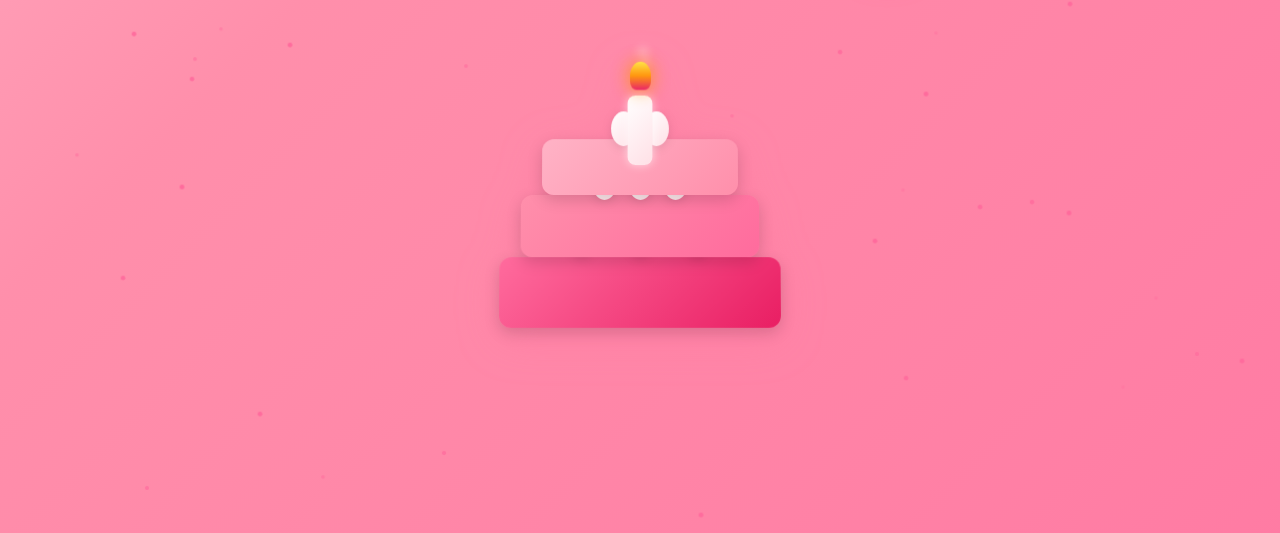
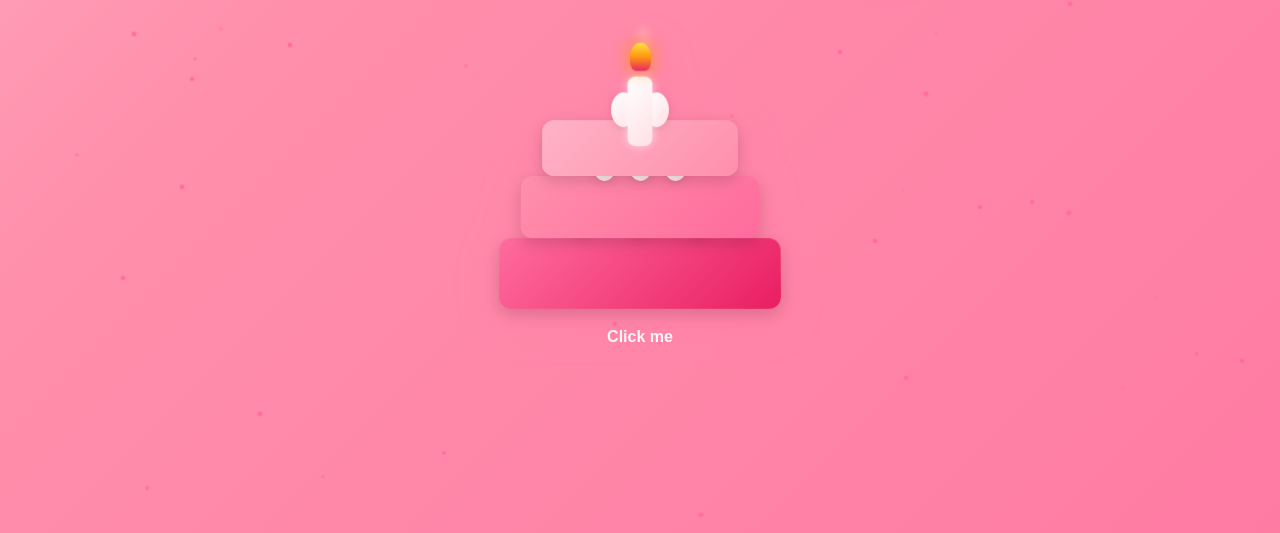
Before and after one commit to sayba-loves-sajani/happy-anniversary-my-love, a plain HTML site: page cake.html in a window 1280 px wide. Shown: the part 267-800 px from the top of the page. Drawn offline with nearby package versions, Linux system fonts and the light colour scheme.

Commit message:
Update cake.html

```diff
--- a/cake.html
+++ b/cake.html
@@ -438,6 +438,7 @@
                 </div>
             </div>
         </div>
+        <p style="color: white; margin-top: 20px"><b>Click me</b></p>
     </div>
     <button class="next-page-button">Continue to Next Page</button>
 
```
